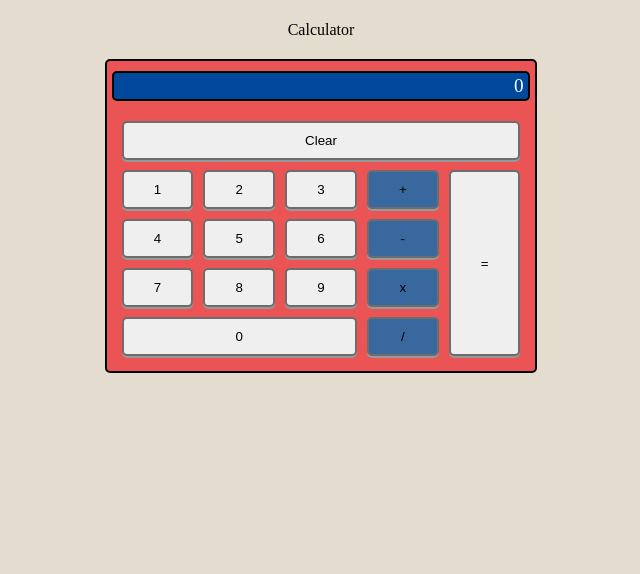
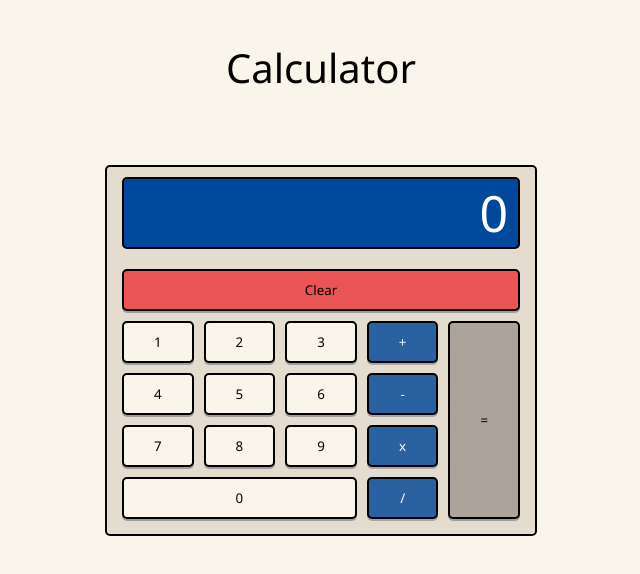
Before and after one commit to loicbaecher/calculator, a plain HTML site: page calculator.html in a window 1280 px wide. Shown: the whole page, without its empty margins (319-959 px from the left). Drawn offline with Linux system fonts and the light colour scheme.

Commit message:
add some styling, number length changing screen fix
Changed button and core calculator styling.
Number length ceiling is 13. Changes needed when the result is higher
than 13 digits.

```diff
--- a/calculator.css
+++ b/calculator.css
@@ -1,13 +1,15 @@
-@import url('https://fonts.googleapis.com/css2?family=Noto+Serif+Lao&display=swap');
+@import url('https://fonts.googleapis.com/css2?family=Noto+Sans&display=swap');
 
 body{
-    background: #E4DCCF;
+    background: #F9F5EB;
 }
 
 .title{
     text-align: center;
-    margin: 16px 0px;
-    font-family: 'Noto Serif Lao', serif;
+    margin: 40px 0px;
+    margin-bottom: 70px;
+    font-family: 'Noto Sans', sans-serif;
+    font-size: 40px;
 }
 
 .main{
@@ -18,36 +20,39 @@ body{
 }
 
 .screen{
-    margin:10px 5px;
+    margin:10px 15px;
     text-align: right;
     border: solid black;
     border-radius: 5px;
     border-width: 2px;
-    padding: 2px 5px;
+    padding:0 10px;
     color:white;
-    font-size: larger;
+    font-size: 50px;
     background-color: #00489b;
+    font-family: 'Noto Sans', sans-serif;
 }
 
 .calcu{
     border: solid black;
     border-radius: 5px;
     border-width: 2px;
-    background-color: #EA5455;
+    background-color: #E4DCCF;
+}
+
+button#number{
+    background-color: #F9F5EB ;
 }
 
 button{
     width: 100%;
     height:100%;
     padding:10px 30px;
-    border: solid rgb(109, 109, 109);
+    border: solid rgb(0, 0, 0);
     border-radius: 5px;
     border-width: 2px;
-    box-shadow: 0 2px #999;
-}
-
-button:hover{
-    background-color : #aaa399;
+    box-shadow: 0 2px #9e9d9d;
+    font-family: 'Noto Sans', sans-serif;
+    background-color: #E4DCCF;
 }
 
 button:active{
@@ -58,7 +63,13 @@ button:active{
 }
 
 button#operator{
-    background-color : #38689e;
+    background-color : #2961a1;
+    color:white;
+    box-shadow: 0 2px #a7a5a5;
+}
+
+button.equal{
+    background-color : #aca49a;
 }
 
 .clear{
@@ -66,6 +77,7 @@ button#operator{
     grid-column-end:6;
     grid-row-start: 1;
     grid-row-end:2;
+    background-color : #EA5455;
 }
 
 .type{
--- a/calculator.js
+++ b/calculator.js
@@ -119,12 +119,15 @@ screen=document.querySelector("div.screen");
 var currentnumber=[];
 buttons.forEach((button)=>{
     button.addEventListener('click',function(e){
-        currentnumber.push(e.target.textContent)
+        console.log(currentnumber.length)
         if(screen.textContent==0 && e.target.textContent=="0"){
             currentnumber=[]
         }
         else{
-        screen.textContent=currentnumber.join(",").replaceAll(",","");
+            if(screen.textContent.length<13){
+                currentnumber.push(e.target.textContent);
+                screen.textContent=currentnumber.join(",").replaceAll(",","");
+            }
         }
     })
 })
```
